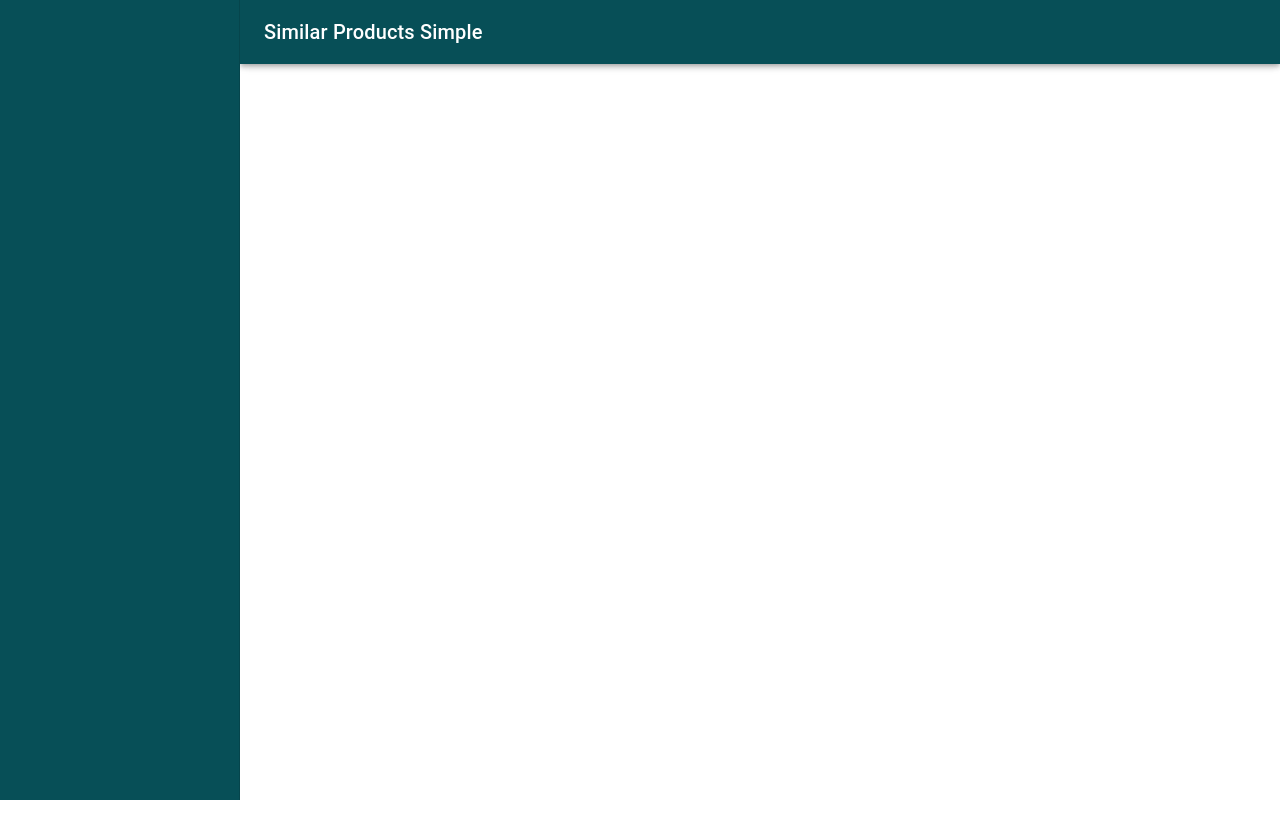
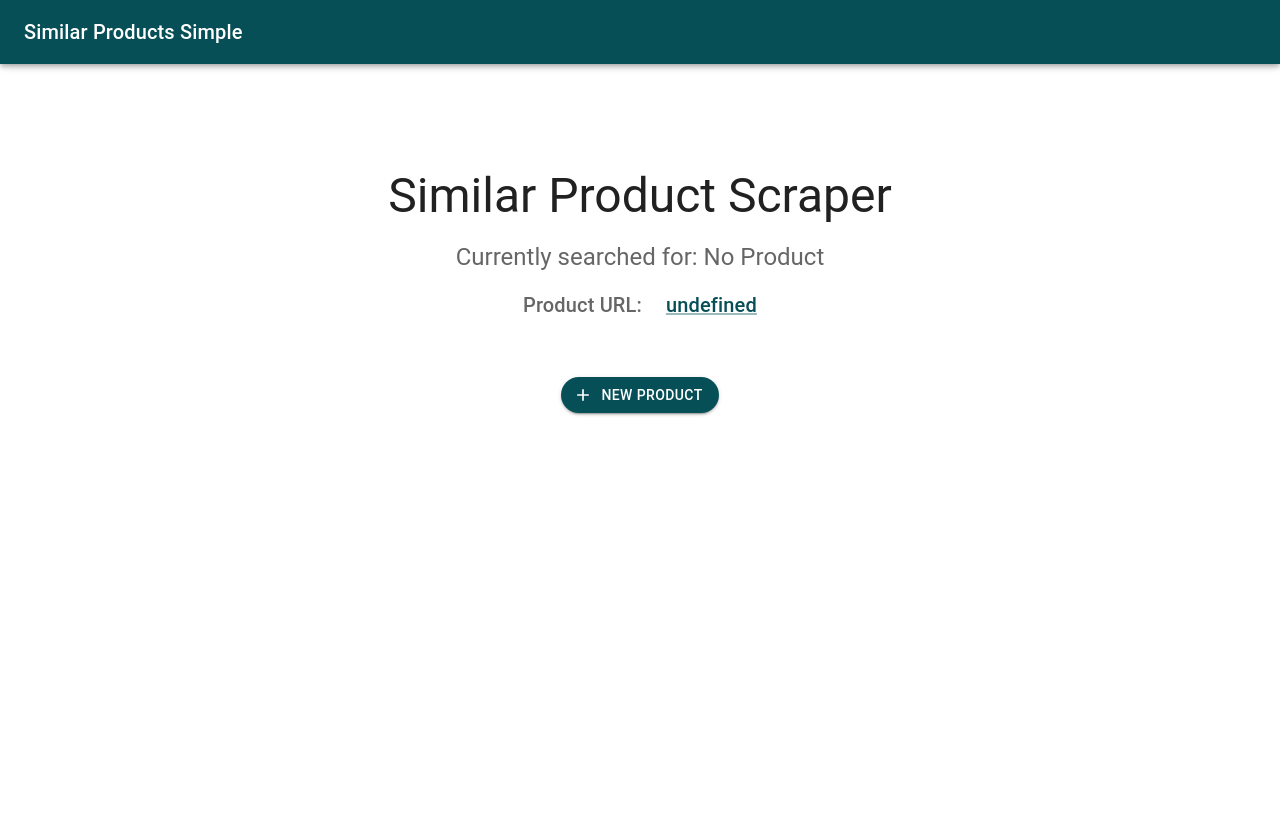
Before and after one commit to OSanz98/SimilarProductSimple, a React (Vite) app: page / in a window 1280 px wide. Shown: the top 838 px of the page. Before the commit the page ends 800 px from the top, so only its background shows below. Built offline with nearby package versions, Linux system fonts and the light colour scheme.

Commit message:
v0.0.2
Added New Product Page Functionality, and created a Loading component

```diff
--- a/package.json
+++ b/package.json
@@ -13,11 +13,13 @@
     "@emotion/styled": "^11.10.6",
     "@mui/icons-material": "^5.11.11",
     "@mui/material": "^5.11.12",
+    "@mui/x-data-grid": "^6.0.1",
     "immer": "^9.0.19",
     "react": "^18.2.0",
     "react-bootstrap": "^2.7.2",
     "react-dom": "^18.2.0",
     "react-router-dom": "^6.9.0",
+    "sass": "^1.59.2",
     "use-immer": "^0.8.1"
   },
   "devDependencies": {
--- a/src/App.jsx
+++ b/src/App.jsx
@@ -8,7 +8,7 @@ const router = createBrowserRouter([
   {
     path: "/",
     element: <HomeRoute />,
-    errorElement: <ErrorRoute />
+    errorElement: <ErrorRoute />,
   }
 ]);
 
--- /dev/null
+++ b/src/components/loading/loading.component.jsx
@@ -0,0 +1,11 @@
+import { Backdrop, CircularProgress } from "@mui/material";
+
+const LoadingComponent = ({ open }) => {
+    return (
+        <Backdrop open={open}>
+            <CircularProgress color="inherit" />
+        </Backdrop>
+    )
+};
+
+export default LoadingComponent;
--- /dev/null
+++ b/src/components/newProduct/newProduct.component.jsx
@@ -0,0 +1,107 @@
+import { useState } from "react";
+import { Card, CardHeader, Typography, IconButton, Button, CardContent, TextField, Toolbar } from "@mui/material";
+import ArrowBackIosNewIcon from '@mui/icons-material/ArrowBackIosNew';
+import RestartAltIcon from '@mui/icons-material/RestartAlt';
+import { useImmer } from "use-immer";
+
+const NewProduct = ({onClick, goBack}) => {
+    const [productName, setProductName] = useState('');
+    const [productURL, setProductURL] = useState('');
+    const [errors, setErrors] = useImmer({productName: '', productURL: ''})
+
+    const handleGoBack = () => {
+        if(goBack){
+            goBack();
+        }
+    };
+
+    const handleResetFields = () => {
+        setProductName('');
+        setProductURL('');
+    };
+
+    const handleFormSubmit = (event) => {
+        event.preventDefault();
+        if(productName != "" && productURL != "") {
+            if(onClick){
+                onClick(productName, productURL);
+            }
+        } else {
+            if(productName == ""){
+                setErrors(err => {
+                    err.productName = 'Product Name is required'
+                })
+            }
+            if(productURL == ""){
+                setErrors(err => {
+                    err.productURL = 'Product Name is required'
+                })
+            }
+        }
+    };
+
+    const handleTextFieldChange = (event) => {
+        const {name, value} = event.target;
+        if(name == "productName") {
+            setProductName(value)
+            setErrors(err => {
+                err.productName = ''
+            });
+        } else {
+            setProductURL(value)
+            setErrors(err => {
+                err.productURL = ''
+            });
+        }
+    };
+
+    return(
+        <Card className="newProduct" sx={{mt: '100px'}}>
+            <Toolbar>
+                <Button startIcon={<ArrowBackIosNewIcon />} onClick={handleGoBack} edge="start" aria-label="go back">
+                     Go Back
+                </Button>
+            </Toolbar>
+            <CardHeader
+                title="Search For New Product:"
+                sx={{textAlign: 'left'}}
+                action = {
+                    <Button onClick={handleResetFields} startIcon={<RestartAltIcon />} aria-label="reset">
+                        Reset fields
+                    </Button>
+                }
+            />
+            <CardContent component="main">
+                <form onSubmit={handleFormSubmit}>
+                    <TextField
+                        label="Product Name"
+                        variant="outlined"
+                        fullWidth
+                        value={productName}
+                        name="productName"
+                        onChange={handleTextFieldChange}
+                        sx={{mb: 2}}
+                        error={!!errors.productName}
+                        helperText={errors.productName}
+                    />
+                    <TextField
+                        label="Product URL"
+                        variant="outlined"
+                        fullWidth
+                        value={productURL}
+                        name="productURL"
+                        onChange={handleTextFieldChange}
+                        error={!!errors.productURL}
+                        helperText={errors.productURL}
+                    />
+
+                    <Button type="submit" variant="contained" sx={{borderRadius: 10, mt: 2}}>
+                        Submit
+                    </Button>
+                </form>
+            </CardContent>
+        </Card>
+    )
+};
+
+export default NewProduct;
--- a/src/routes/home/home.component.jsx
+++ b/src/routes/home/home.component.jsx
@@ -1,91 +1,115 @@
-import { Card, Box, CssBaseline, AppBar, Toolbar, IconButton, Typography, Drawer } from "@mui/material";
-import { MenuRounded } from "@mui/icons-material";
+import {Box, CssBaseline, AppBar, Toolbar, Typography, Button, Container, Link } from "@mui/material";
 import { useImmer } from "use-immer";
-import theme from "../../utils/theme.component";
-const drawerWidth = 240;
+import { useLayoutEffect, useState } from "react";
+import AddIcon from '@mui/icons-material/Add';
+import { DataGrid } from "@mui/x-data-grid";
+import columns from '../../utils/gridColumns.component';
+import NewProduct from '../../components/newProduct/newProduct.component';
+import LoadingComponent from "../../components/loading/loading.component";
 
-const HomeRoute = (props) => {
-    const [deviceState, setDeviceState] = useImmer({isMobile: false})
-    const { window } = props;
-    const container = window !== undefined ? () => window().document.body : undefined;
+const HomeRoute = () => {
+    const [currentProduct, setCurrentProduct] = useImmer({title: "No Product", url: "undefined",  image: "", similarProducts:[]})
+    const [maxWidth, setMaxWidth] = useState('800px');
+    const [isCreating, setIsCreating] = useState(false);
+    const [inProgress, setInProgress] = useState(false);
 
-    const handleDrawerToggle = () => {
-        setDeviceState(draft => {
-            draft.isMobile = !draft.isMobile
-        });
+    const handleCreateNewProduct = () => {
+        setIsCreating(!isCreating);
+        console.log('button clicked');
     };
 
+    const handleBackPage = () => {
+        setIsCreating(false);
+    };
+
+    const handleNewProduct = (title, url) => {
+        setInProgress(true);
+        setCurrentProduct(draft => {
+            draft.title = title
+            draft.url = url
+        });
+
+        // call other functionality here
+        setTimeout(() => {
+            setInProgress(false);
+            setIsCreating(false);
+        }, 5000)
+    };
+
+    useLayoutEffect(() => {
+        const handleResize = () => {
+            const windowWidth = window.innerWidth;
+            const newMaxWidth = windowWidth - 100;
+            setMaxWidth(`calc(${newMaxWidth}px)`);
+        };
+
+        handleResize();
+
+        window.addEventListener('resize', handleResize);
+        return () => window.removeEventListener('resize', handleResize);
+    }, []);
+
     return(
-        <Box display="flex">
+        <Box
+            sx={{
+                display: 'flex',
+                flexDirection: 'column',
+                minHeight: '100vh'
+            }}
+        >
             <CssBaseline />
-            <AppBar position="fixed" sx={{
-                width: {sm: `calc(100% - ${drawerWidth}px)`},
-                ml: {sm: `${drawerWidth}px`}
-            }}>
+            <AppBar position="fixed">
                 <Toolbar>
-                    <IconButton
-                        color="inherit"
-                        aria-label="open drawer"
-                        edge="start"
-                        onClick={handleDrawerToggle}
-                        sx={{ mr: 2, display: {sm: 'none'}}}
-                    >
-                        <MenuRounded />
-                    </IconButton>
                     <Typography variant="h6" noWrap component="div">
                         Similar Products Simple
                     </Typography>
                 </Toolbar>
             </AppBar>
 
-            <Box
-                component="nav"
-                sx={{width: {sm: drawerWidth}, flexShrink:{ sm: 0}}}
-                aria-label="Saved products navbar"
-            >
-                <Drawer
-                    container={container}
-                    variant="temporary"
-                    open={deviceState.isMobile}
-                    onClose={handleDrawerToggle}
-                    ModalProps={{
-                        keepMounted: true,
-                    }}
-                    sx={{
-                        display: { xs: 'block', sm: 'none' },
-                        '& .MuiDrawer-paper': { boxSizing: 'border-box', width: drawerWidth,},
-                    }}
-                    PaperProps= {{
-                        sx: {
-                             backgroundColor: theme.palette.background.drawer,
-                            color: "white"
-                        }
-                    }}
-
-                >
-                    {/* include sidebar nav stuff */}
-                </Drawer>
-                <Drawer
-                    variant="permanent"
-                    sx={{
-                        display: { xs: 'none', sm: 'block' },
-                        '& .MuiDrawer-paper': { boxSizing: 'border-box', width: drawerWidth },
-                        backgroundColor: 'black'
-                    }}
-                    PaperProps= {{
-                        sx: {
-                            backgroundColor: theme.palette.background.drawer,
-                            color: "white"
-                        }
-                    }}
-                    open
-                >
-                    {/* <ProductSideBar products={products} onClick={productHandler} /> */}
-                </Drawer>
-
-            </Box>
-
-
+            {!isCreating && !inProgress && (
+                <Container component="main" sx={{mt: 8, mb: 2}} maxWidth="sm">
+                    <Box sx={{bgcolor: 'background.paper', pt: 9, pb: 8}}>
+                        <Container maxWidth="sm">
+                            <Typography
+                                component="h1"
+                                variant='h3'
+                                align="center"
+                                color="text.primary"
+                                gutterBottom
+                            >
+                                Similar Product Scraper
+                            </Typography>
+                            <Typography
+                                variant="h5"
+                                align="center"
+                                color="text.secondary"
+                                paragraph
+                            >
+                                Currently searched for: {currentProduct.title}
+                            </Typography>
+                            <Typography
+                                variant="h6"
+                                align="center"
+                                color="text.secondary"
+                                paragraph
+                            >
+                                Product URL:
+                                <Link sx={{ml: 3, maxWidth: '150px'}} rel="noreferrer" target="_blank" href={currentProduct.url}>{currentProduct.url}</Link>
+                            </Typography>
+                            <Button onClick={handleCreateNewProduct} aria-label="search new product" variant="contained" startIcon={<AddIcon />} sx={{borderRadius: 10, mt: 5}}>
+                                New Product
+                            </Button>
+                        </Container>
+                    </Box>
+                    {currentProduct.similarProducts.length > 0 && (
+                        <DataGrid columns={columns} rows={currentProduct.similarProducts}/>
+                    )}
+                </Container>
+            )}
+            {isCreating && !inProgress && (
+                <NewProduct goBack={handleBackPage} onClick={handleNewProduct} />
+            )}
+            <LoadingComponent open={inProgress}/>
         </Box>
     )
 };
--- /dev/null
+++ b/src/utils/gridColumns.component.jsx
@@ -0,0 +1,11 @@
+const columns = [
+    {field: 'name', headerName: 'Product Name', width: 150},
+    {field: 'url', headerName: 'Product URL', width: 150, renderCell: (params) => (
+        <a href={params.value} target="_blank" rel="noreferrer">
+            {params.value}
+        </a>
+    )},
+    {field: 'price', headerName: 'Product Price', width: 150}
+];
+
+export default columns;
```
Also changed, not shown: src/components/footer/footer.component.jsx (added, +28 -0 lines), src/components/drawer-component/drawer.component.jsx (deleted).
